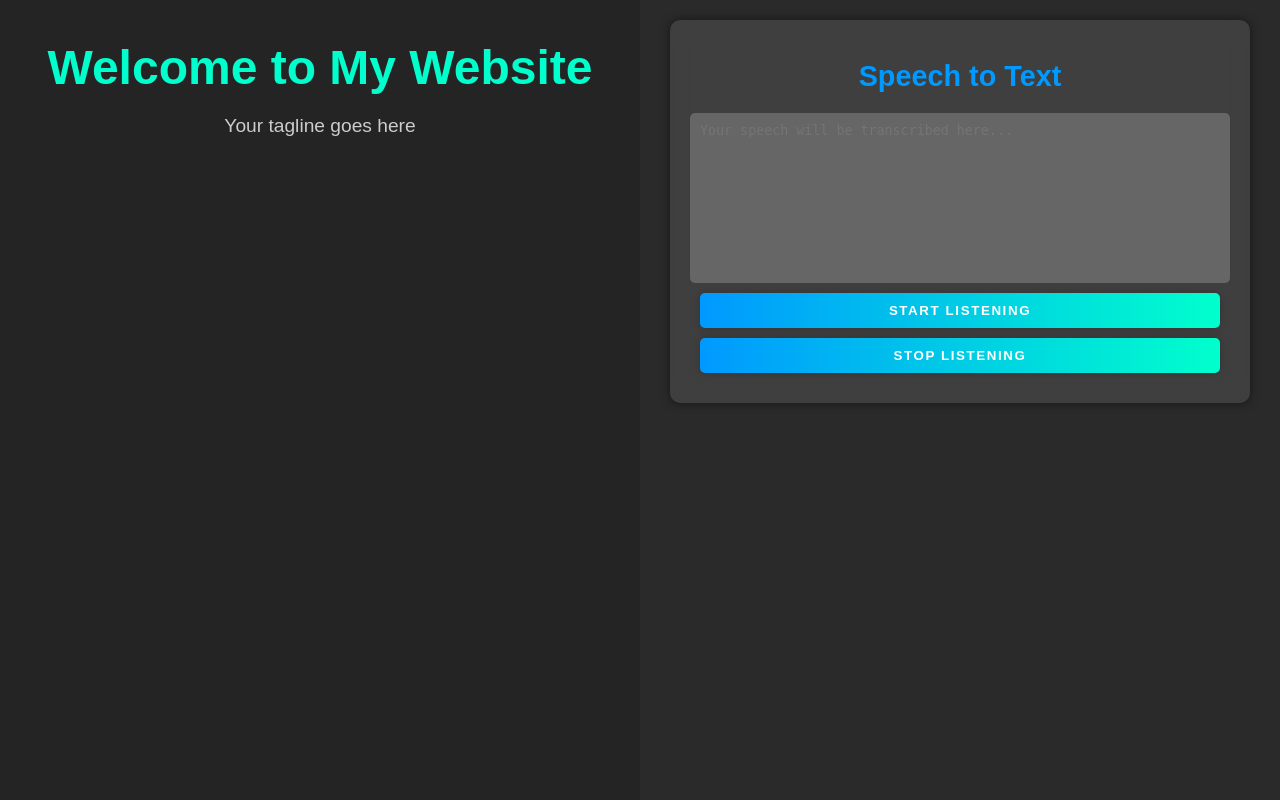
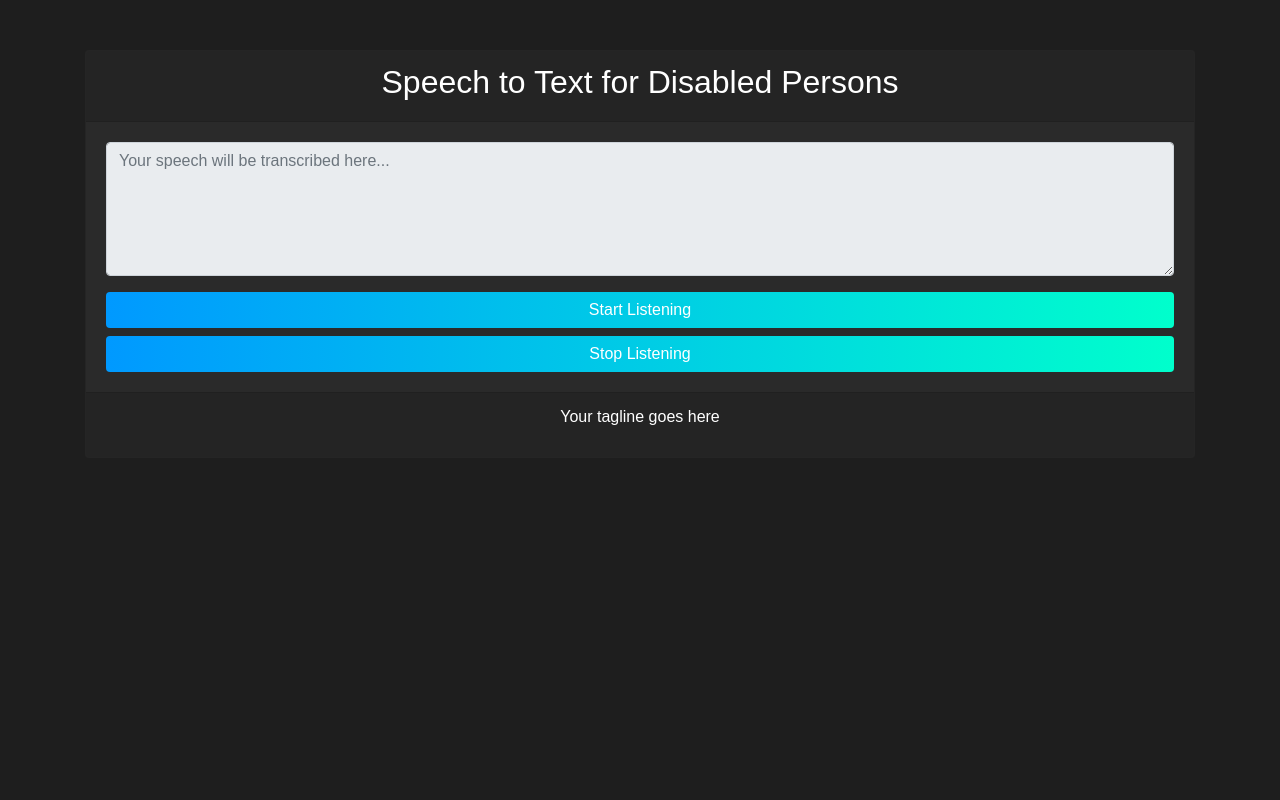
Before and after one commit to Sa1f27/Speech_text, a Flask app: page / in a window 1280 px wide. Run offline with Flask 3, Linux system fonts and the light colour scheme; some libraries are stand-ins or nearby versions.

Commit message:
added app.py

```diff
--- a/templates/index.html
+++ b/templates/index.html
@@ -1,131 +1,51 @@
 <!DOCTYPE html>
 <html lang="en">
-
 <head>
     <meta charset="UTF-8">
     <meta name="viewport" content="width=device-width, initial-scale=1.0">
     <title>Speech to Text for Disabled Persons</title>
+    <link href="https://stackpath.bootstrapcdn.com/bootstrap/4.5.2/css/bootstrap.min.css" rel="stylesheet">
     <style>
         body {
-            font-family: 'Montserrat', sans-serif;
             background: #1e1e1e;
             color: #fff;
-            margin: 0;
-            padding: 0;
-            display: flex;
-            flex-direction: row;
-            align-items: flex-start;
-            justify-content: flex-start;
-            height: 100vh;
-            overflow-x: auto;
-            overflow-y: hidden;
-            white-space: nowrap;
+            font-family: 'Montserrat', sans-serif;
         }
-
-        .section {
-            display: inline-block;
-            width: 50vw;
-            min-width: 300px;
-            height: 100vh;
-            padding: 20px;
-            box-sizing: border-box;
-            vertical-align: top;
+        .container {
+            margin-top: 50px;
         }
-
-        .section:nth-child(odd) {
+        .card {
+            background: #2a2a2a;
+        }
+        .card-header, .card-footer {
             background: #242424;
         }
-
-        .section:nth-child(even) {
-            background: #2a2a2a;
+        .btn-custom {
+            background: linear-gradient(to right, #0099ff, #00ffcc);
+            border: none;
+            color: white;
+            transition: all 0.3s ease;
         }
-
-        .heading1 {
-            font-family: 'Play', sans-serif;
-            font-size: 3rem;
-            font-weight: 700;
-            color: #00ffcc;
-            text-align: center;
-            margin: 20px 0;
-        }
-
-        .heading2 {
-            font-size: 1.8rem;
-            text-align: center;
-            margin: 20px 0;
-            color: #0099ff;
-        }
-
-        .tagline {
-            font-size: 1.2rem;
-            font-weight: 400;
-            text-align: center;
-            margin: 10px 0;
-            color: #cccccc;
-        }
-
-        .container {
-            background: rgba(255, 255, 255, 0.1);
-            backdrop-filter: blur(10px);
-            padding: 20px;
-            border-radius: 10px;
-            box-shadow: 0 0 10px rgba(0, 0, 0, 0.5);
-            text-align: center;
-            margin: auto;
-            width: 90%;
-        }
-
-        textarea {
-            width: calc(100% - 20px);
-            height: 150px;
-            padding: 10px;
-            margin: 10px auto;
-            border: none;
-            border-radius: 5px;
-            background-color: rgba(255, 255, 255, 0.2);
-            color: #fff;
-            resize: none;
-            display: block;
-            text-align: left;
-        }
-
-        button {
-            width: calc(100% - 20px);
-            padding: 10px;
-            margin: 10px auto;
-            border: none;
-            border-radius: 5px;
-            background: linear-gradient(to right, #0099ff, #00ffcc);
-            color: white;
-            cursor: pointer;
-            text-transform: uppercase;
-            letter-spacing: 0.1rem;
-            font-weight: 600;
-            box-shadow: 0 0 10px rgba(0, 0, 0, 0.2);
-            transition: all 0.3s ease;
-            display: block;
-            text-align: center;
-        }
-
-        button:hover {
+        .btn-custom:hover {
             background: linear-gradient(to left, #0099ff, #00ffcc);
-            box-shadow: 0 0 20px rgba(0, 0, 0, 0.5);
             transform: scale(1.05);
         }
     </style>
 </head>
-
 <body>
-    <div class="section">
-        <h1 class="heading1">Welcome to My Website</h1>
-        <p class="tagline">Your tagline goes here</p>
-    </div>
-    <div class="section">
-        <div class="container">
-            <h2 class="heading2">Speech to Text</h2>
-            <textarea id="transcript" placeholder="Your speech will be transcribed here..."></textarea>
-            <button id="start-btn">Start Listening</button>
-            <button id="stop-btn">Stop Listening</button>
+    <div class="container">
+        <div class="card">
+            <div class="card-header text-center">
+                <h2>Speech to Text for Disabled Persons</h2>
+            </div>
+            <div class="card-body">
+                <textarea class="form-control mb-3" id="transcript" placeholder="Your speech will be transcribed here..." rows="5" readonly></textarea>
+                <button class="btn btn-custom btn-block" id="start-btn">Start Listening</button>
+                <button class="btn btn-custom btn-block" id="stop-btn">Stop Listening</button>
+            </div>
+            <div class="card-footer text-center">
+                <p>Your tagline goes here</p>
+            </div>
         </div>
     </div>
 
@@ -147,16 +67,29 @@
             transcriptContainer.value = transcript;
         });
 
-        recognition.addEventListener('end', recognition.start);
+        recognition.addEventListener('end', () => {
+            startBtn.disabled = false;
+            stopBtn.disabled = true;
+        });
 
         startBtn.addEventListener('click', () => {
             recognition.start();
+            startBtn.disabled = true;
+            stopBtn.disabled = false;
         });
 
         stopBtn.addEventListener('click', () => {
             recognition.stop();
+            fetch('/save_transcription', {
+                method: 'POST',
+                headers: {
+                    'Content-Type': 'application/json',
+                },
+                body: JSON.stringify({ transcription: transcriptContainer.value }),
+            }).then(response => response.json())
+              .then(data => console.log(data))
+              .catch(error => console.error('Error:', error));
         });
     </script>
 </body>
-
 </html>
```
